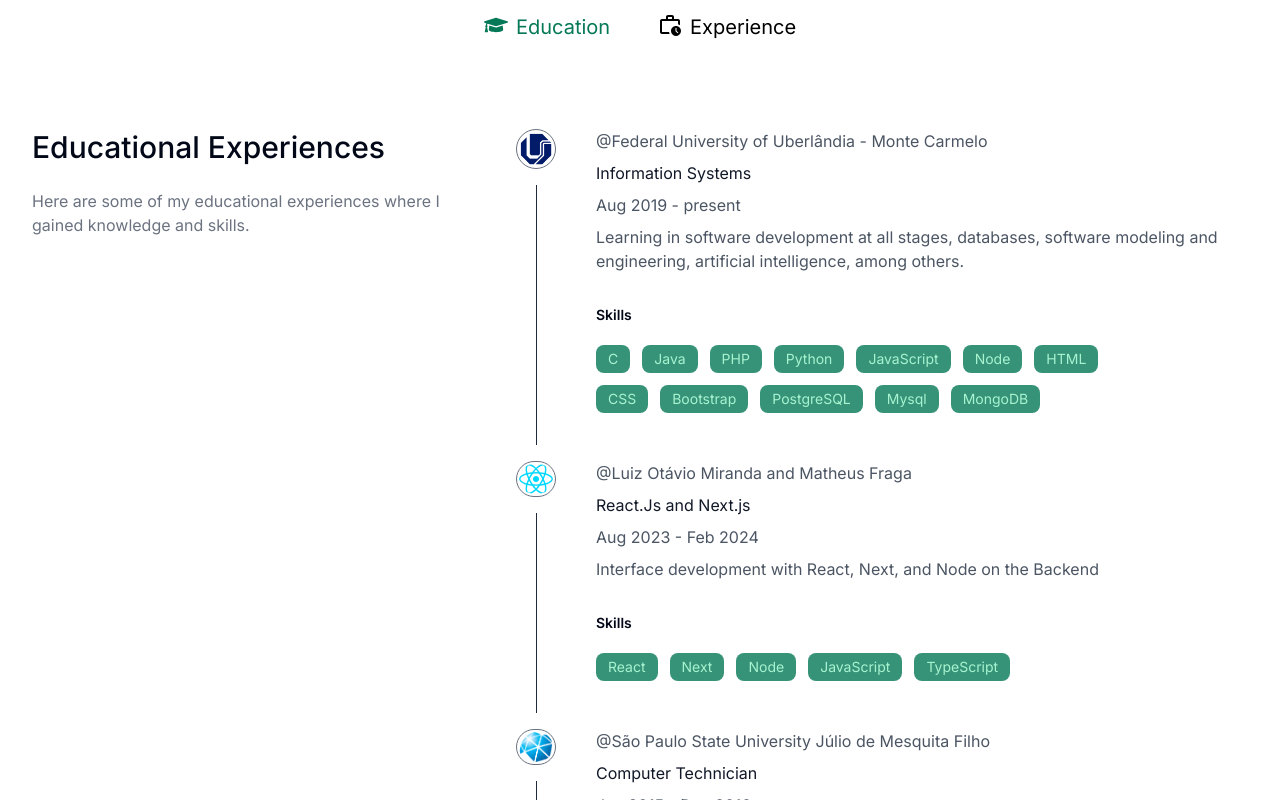
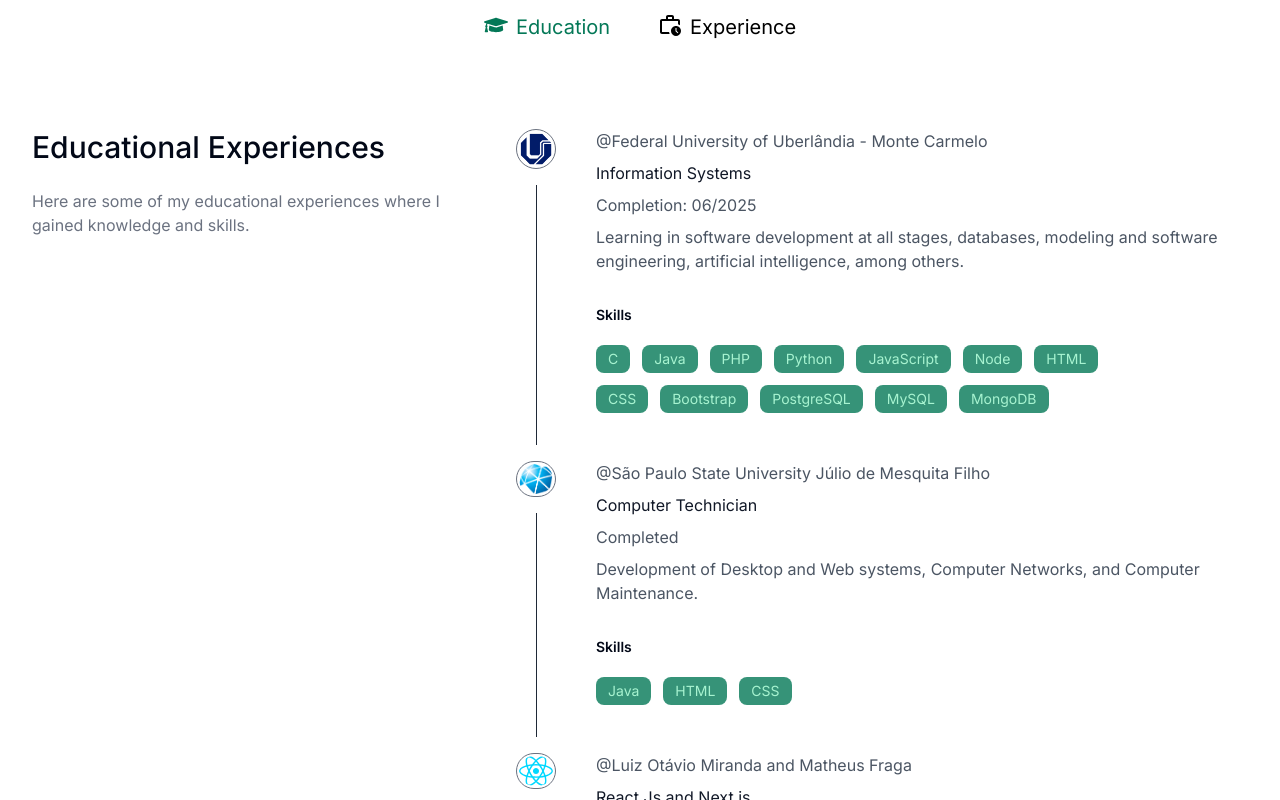
Before and after one commit to nathanmota-dev/portfolio, a Next.js app: page /en in a window 1280 px wide. Shown: the part 2000-2800 px from the top of the page. Built offline with nearby package versions, Linux system fonts and the light colour scheme.

Commit message:
:sparkles: feat: update infos

```diff
--- a/app/[locale]/pages/about/index.tsx
+++ b/app/[locale]/pages/about/index.tsx
@@ -18,7 +18,7 @@ export const AboutSection = () => {
             <p className="text-justify text-md sm:text-lg dark:text-gray-300 mt-6 leading-relaxed max-w-4xl ">
                 {t("description3")}
             </p>
-            <a href="https://drive.google.com/file/d/1n5e4UWESwQ_EDD6yBcq4bPMBk_t4RWGg/view?usp=sharing">
+            <a href="https://drive.google.com/file/d/1oNX3k44zyyuz9kHNQhASPzOG7K7YqR1j/view?usp=sharing" target="_blank" rel="noopener noreferrer">
                 <Button className="mt-6 sm:mt-12">{t("button")}</Button>
             </a>
 
--- a/dictionaries/en/education.json
+++ b/dictionaries/en/education.json
@@ -3,8 +3,8 @@
         "logo": "/education/logoUFU.png",
         "institution": "Federal University of Uberlândia - Monte Carmelo",
         "course": "Information Systems",
-        "date": "Aug 2019 - present",
-        "description": "Learning in software development at all stages, databases, software modeling and engineering, artificial intelligence, among others.",
+        "date": "Completion: 06/2025",
+        "description": "Learning in software development at all stages, databases, modeling and software engineering, artificial intelligence, among others.",
         "link": "https://facom.ufu.br/graduacao/sistemas-de-informacao-campus-monte-carmelo",
         "technologies": [
             "C",
@@ -17,16 +17,29 @@
             "CSS",
             "Bootstrap",
             "PostgreSQL",
-            "Mysql",
+            "MySQL",
             "MongoDB"
+        ]
+    },
+    {
+        "logo": "/education/logoUnesp.png",
+        "institution": "São Paulo State University Júlio de Mesquita Filho",
+        "course": "Computer Technician",
+        "date": "Completed",
+        "description": "Development of Desktop and Web systems, Computer Networks, and Computer Maintenance.",
+        "link": "https://facom.ufu.br/graduacao/sistemas-de-informacao-campus-monte-carmelo",
+        "technologies": [
+            "Java",
+            "HTML",
+            "CSS"
         ]
     },
     {
         "logo": "/education/react.svg",
         "institution": "Luiz Otávio Miranda and Matheus Fraga",
         "course": "React.Js and Next.js",
-        "date": "Aug 2023 - Feb 2024",
-        "description": "Interface development with React, Next, and Node on the Backend",
+        "date": "Completed",
+        "description": "Development of interfaces with React and Next, building APIs with Node, and using TypeScript.",
         "link": "https://facom.ufu.br/graduacao/sistemas-de-informacao-campus-monte-carmelo",
         "technologies": [
             "React",
@@ -35,18 +48,5 @@
             "JavaScript",
             "TypeScript"
         ]
-    },
-    {
-        "logo": "/education/logoUnesp.png",
-        "institution": "São Paulo State University Júlio de Mesquita Filho",
-        "course": "Computer Technician",
-        "date": "Jan 2015 - Dec 2016",
-        "description": "Development of Desktop and Web systems, Computer Networks",
-        "link": "https://facom.ufu.br/graduacao/sistemas-de-informacao-campus-monte-carmelo",
-        "technologies": [
-            "Java",
-            "HTML",
-            "CSS"
-        ]
     }
 ]
--- a/dictionaries/en/experience.json
+++ b/dictionaries/en/experience.json
@@ -1,29 +1,26 @@
 [
     {
-        "logo": "/education/logoWorkana.png",
-        "institution": "Workana",
-        "course": "Freelance Front-End Developer",
-        "date": "Oct 2023 - present",
-        "description": "Implementation of new features and creation of interfaces from scratch.",
-        "link": "https://www.linkedin.com/company/workana/",
+        "logo": "/education/logoUFU.png",
+        "institution": "UFU",
+        "course": "Scientific Initiation - Research on Operating System Failures",
+        "date": "Mar 2024 - present",
+        "description": "Research on failures in Operating Systems using Python to generate solution reports.",
+        "link": "",
         "technologies": [
-            "React",
-            "Node",
-            "Express",
-            "Tailwind",
-            "StyledComponents",
-            "MySQL",
-            "MongoDB",
+            "Python",
+            "FastAPI",
             "PostgreSQL",
-            "Prisma"
+            "ReactJS",
+            "Data Analysis",
+            "Reliability Reports"
         ]
     },
     {
         "logo": "/education/logoUFU.png",
         "institution": "UFU",
-        "course": "Web Programming Tutor",
-        "date": "Jun 2023 - Dec 2023",
-        "description": "Tutoring in the Internet Programming course, assisting students with questions and grading exercises.",
+        "course": "Web Programming Teacher",
+        "date": "Jan 2023 - Dec 2024",
+        "description": "I taught HTML and CSS classes to teenagers, focusing on practical projects, and served as a Monitor in the Internet Programming course, assisting students with questions and exercise reviews.",
         "link": "",
         "technologies": [
             "HTML",
@@ -34,33 +31,37 @@
         ]
     },
     {
+        "logo": "/education/logoWorkana.png",
+        "institution": "Freelancer",
+        "course": "Front-End Developer",
+        "date": "Aug 2023 - May 2024",
+        "description": "Development of customized websites for small and medium-sized businesses, from layout design to full implementation, with the creation of responsive interfaces.",
+        "link": "",
+        "technologies": [
+            "HTML",
+            "CSS",
+            "JavaScript",
+            "TypeScript",
+            "ReactJS",
+            "NextJs",
+            "StyledComponents",
+            "TailwindCSS"
+        ]
+    },
+    {
         "logo": "/education/logoTecMob.png",
         "institution": "TecMob",
         "course": "Traffic Manager - E-commerce",
         "date": "Dec 2020 - May 2022",
-        "description": "Management of high-impact advertising campaigns on platforms such as Facebook Ads and Google Ads, as well as sales strategies and administrative routine.",
+        "description": "Management of high-impact advertising campaigns on platforms like Facebook Ads and Google Ads, in addition to sales strategies and administrative routines.",
         "link": "",
         "technologies": [
             "Facebook Ads",
             "Google Ads",
-            "Tiktok Ads",
+            "TikTok Ads",
             "Excel",
             "Google Analytics",
             "Google Tag Manager"
         ]
-    },
-    {
-        "logo": "/education/logoCorreios.png",
-        "institution": "Correios",
-        "course": "Administrative Assistant - Young Apprentice",
-        "date": "Nov 2015 - Nov 2016",
-        "description": "Administrative routine such as organizing documents, customer service, managing correspondence, creating spreadsheets, and public service.",
-        "link": "https://www.linkedin.com/company/correios/",
-        "technologies": [
-            "Excel",
-            "Word",
-            "PowerPoint",
-            "Senai"
-        ]
     }
 ]
--- a/dictionaries/en/project.json
+++ b/dictionaries/en/project.json
@@ -13,6 +13,21 @@
         "githubUrl": "https://github.com/nathanmota-dev/blog-nextjs",
         "deployUrl": "https://blog-do-nathan.vercel.app/",
         "type": "frontend"
+    },
+    {
+        "image": "projects/dashboard.JPG",
+        "title": "Full Stack Dashboard",
+        "description": "Dashboard built with Next.js featuring User CRUD, Authentication, Encryption, Different User Permissions, and Data Retrieval on Access",
+        "technologies": [
+            "Next",
+            "TailwindCSS",
+            "Shadcn.ui",
+            "MongoDB",
+            "Docker"
+        ],
+        "githubUrl": "https://github.com/nathanmota-dev/dashboard-next-crud",
+        "deployUrl": "https://dashboard-next-crud.vercel.app/",
+        "type": "fullstack"
     },
     {
         "image": "projects/TechVantage.JPG",
@@ -163,25 +178,5 @@
         "deployUrl": "https://habit-manager-six.vercel.app/",
         "type": "frontend",
         "developing": "In Development"
-    },
-    {
-        "image": "projects/Dash.JPG",
-        "title": "Dashboard",
-        "description": "Dashboard with Login, Registration, authentication, encryption, and a Dashboard page.",
-        "technologies": [
-            "React",
-            "Vite",
-            "Node",
-            "Express",
-            "MySQL",
-            "SASS",
-            "ReactHookForm",
-            "React-Icons",
-            "Yup.js"
-        ],
-        "githubUrl": "https://github.com/nathanmota-dev/fullstack-auth-dash-client",
-        "deployUrl": "",
-        "type": "fullstack",
-        "developing": "In Development"
     }
 ]
--- a/dictionaries/pt/education.json
+++ b/dictionaries/pt/education.json
@@ -3,7 +3,7 @@
         "logo": "/education/logoUFU.png",
         "institution": "Universidade Federal de Uberlândia - Monte Carmelo",
         "course": "Sistemas de Informação",
-        "date": "ago 2019 - presente",
+        "date": "Conclusão: 06/2025",
         "description": "Aprendizado no desenvolvimento de software em todas as etapas, banco de dados, modelagem e engenharia de software, inteligência artificial, entre outros.",
         "link": "https://facom.ufu.br/graduacao/sistemas-de-informacao-campus-monte-carmelo",
         "technologies": [
@@ -22,11 +22,24 @@
         ]
     },
     {
+        "logo": "/education/logoUnesp.png",
+        "institution": "Universidade Estadual Paulista Júlio de Mesquita Filho",
+        "course": "Técnico em Informática",
+        "date": "Concluído",
+        "description": "Desenvolvimento de sistemas Desktop e Web, Redes de Computadores e Manutenção de Computadores.",
+        "link": "https://facom.ufu.br/graduacao/sistemas-de-informacao-campus-monte-carmelo",
+        "technologies": [
+            "Java",
+            "HTML",
+            "CSS"
+        ]
+    },
+    {
         "logo": "/education/react.svg",
         "institution": "Luiz Otávio Miranda e Matheus Fraga",
         "course": "React.Js e Next.js",
-        "date": "ago 2023 - fev 2024",
-        "description": "Desenvolvimento de interfaces com React, Next e Node no Backend",
+        "date": "Concluído",
+        "description": "Desenvolvimento de interfaces com React e Next, contrução de APIs com Node e uso de TypeScript.",
         "link": "https://facom.ufu.br/graduacao/sistemas-de-informacao-campus-monte-carmelo",
         "technologies": [
             "React",
@@ -35,18 +48,5 @@
             "JavaScript",
             "TypeScript"
         ]
-    },
-    {
-        "logo": "/education/logoUnesp.png",
-        "institution": "Universidade Estadual Paulista Júlio de Mesquita Filho",
-        "course": "Técnico em Informática",
-        "date": "jan 2015 - dez 2016",
-        "description": "Desenvolvimento de sistemas Desktop E Web, Redes de Computadores",
-        "link": "https://facom.ufu.br/graduacao/sistemas-de-informacao-campus-monte-carmelo",
-        "technologies": [
-            "Java",
-            "HTML",
-            "CSS"
-        ]
     }
 ]
--- a/dictionaries/pt/experience.json
+++ b/dictionaries/pt/experience.json
@@ -1,29 +1,26 @@
 [
     {
-        "logo": "/education/logoWorkana.png",
-        "institution": "Workana",
-        "course": "Freelancer Front-End",
-        "date": "out 2023 - presente",
-        "description": "Implementação de novas features e realização de interfaces do zero.",
-        "link": "https://www.linkedin.com/company/workana/",
+        "logo": "/education/logoUFU.png",
+        "institution": "UFU",
+        "course": "Iniciação Científica - Pesquisa sobre falhas de Sistemas Operacionais",
+        "date": "Mar 2024 - presente",
+        "description": "Pesquisa sobre falha em Sistemas Operacionais utilizando Python para gerar relatórios de solução.",
+        "link": "",
         "technologies": [
-            "React",
-            "Node",
-            "Express",
-            "Tailwind",
-            "StyledComponents",
-            "MySQL",
-            "MongoDB",
-            "PostgreSQL",
-            "Prisma"
+            "Python",
+            "FastAPI",
+            "PosgreSQL",
+            "ReactJS",
+            "Análise de Dados",
+            "Relatórios de Confiabilidade"
         ]
     },
     {
         "logo": "/education/logoUFU.png",
         "institution": "UFU",
-        "course": "Monitor de Programação Web",
-        "date": "jun 2023 - dez 2023",
-        "description": "Monitoria da disciplina de Programação para Internet, auxiliando os alunos com dúvidas e correção de exercícios.",
+        "course": "Professor de Programação Web",
+        "date": "Jan 2023 - Dez 2024",
+        "description": "Ministrei aulas de HTML e CSS para adolescentes, com foco em projetos práticos, e atuei como Monitor na disciplina de Programação para Internet, auxiliando alunos com dúvidas e revisão de exercícios.",
         "link": "",
         "technologies": [
             "HTML",
@@ -34,33 +31,37 @@
         ]
     },
     {
+        "logo": "/education/logoWorkana.png",
+        "institution": "Freelancer",
+        "course": "Front-End Developer",
+        "date": "Ago 2023 - Mai 2024",
+        "description": "Desenvolvimento de sites personalizados para pequenas e médias empresas, desde a concepção de layouts até a implementação completa, com criação de interfaces responsivas.",
+        "link": "",
+        "technologies": [
+            "HTML",
+            "CSS",
+            "JavaScript",
+            "TypeScript",
+            "ReactJS",
+            "NextJs",
+            "StyledComponents",
+            "TailwindCSS"
+        ]
+    },
+    {
         "logo": "/education/logoTecMob.png",
         "institution": "TecMob",
         "course": "Gestor de Tráfego - E-commerce",
-        "date": "dez 2020 - maio 2022",
-        "description": "Gerenciamento de campanhas de publicidade de alto impacto em plataformas como Facebook Ads e Google Ads, além de estratégias de venda e rotina administrativa.",
+        "date": "Dez 2020 - Mai 2022",
+        "description": "Gestão de campanhas publicitárias de alto impacto em plataformas como Facebook Ads e Google Ads, além de estratégias de vendas e rotinas administrativas.",
         "link": "",
         "technologies": [
             "Facebook Ads",
             "Google Ads",
-            "Tiktok Ads",
+            "TikTok Ads",
             "Excel",
             "Google Analytics",
             "Google Tag Manager"
         ]
-    },
-    {
-        "logo": "/education/logoCorreios.png",
-        "institution": "Correios",
-        "course": "Auxiliar administrativo - Jovem Aprendiz",
-        "date": "nov 2015 - nov 2016",
-        "description": "Rotina administrativa como organização de documentos, atendimento ao cliente, gerenciamento de correspondências e criação de planilhas e atendimento ao público.",
-        "link": "https://www.linkedin.com/company/correios/",
-        "technologies": [
-            "Excel",
-            "Word",
-            "PowerPoint",
-            "Senai"
-        ]
     }
 ]
--- a/dictionaries/pt/messages.json
+++ b/dictionaries/pt/messages.json
@@ -15,9 +15,9 @@
     },
     "About": {
         "title": "Sobre mim",
-        "description1": "Minha jornada na área da tecnologia começou em 2016, quando me formei como Técnico em Informática pela Universidade Estadual Paulista (Unesp). Em agosto de 2019, iniciei a graduação em Sistemas de Informação pela Universidade Federal de Uberlândia (UFU) e, desde então, tenho buscado constantemente aprender e me aprofundar na área.",
-        "description2": "Atualmente, sou Desenvolvedor Full Stack e, embora atue em todas as camadas do desenvolvimento web, tenho uma forte inclinação para o Front-End, sempre buscando manter um alto padrão de qualidade de código.",
-        "description3": "Além disso, possuo experiência em Gestão de Tráfego, Análise de Dados e Atividades Administrativas, áreas em que atuei por mais de dois anos. Estou sempre em busca de novos desafios e oportunidades para aprender e crescer como profissional.",
+        "description1": "Minha trajetória na tecnologia começou com minha formação como Técnico em Informática pela Unesp FCAV em Jaboticabal, onde eu desenvolvi meus primeiros projetos de programação. Em seguida, iniciei a graduação em Sistemas de Informação na Universidade Federal de Uberlândia (UFU), o que ampliou ainda mais minha base técnica e acadêmica.",
+        "description2": "Atualmente, atuo como Desenvolvedor Full-Stack, trabalhando em todas as etapas do desenvolvimento web. Minha experiência inclui tanto o Front-End, com a criação de interfaces, quanto o Back-End, desenvolvendo APIs robustas e escaláveis com Node.js.",
+        "description3": "Tenho também sólidos conhecimentos em bancos de dados relacionais e não relacionais, além de experiência com ORMs e infraestrutura como Docker.",
         "button": "Baixar CV"
     },
     "Projects": {
--- a/dictionaries/pt/project.json
+++ b/dictionaries/pt/project.json
@@ -13,6 +13,21 @@
         "githubUrl": "https://github.com/nathanmota-dev/blog-nextjs",
         "deployUrl": "https://blog-do-nathan.vercel.app/",
         "type": "frontend"
+    },
+    {
+        "image": "projects/dashboard.JPG",
+        "title": "Dashboard Full Stack",
+        "description": "Dashborad feito com Next com CRUD de Usuários, Autenticação, Criptografia, Permissões diferentes para usuários e Resgate de informações no acesso",
+        "technologies": [
+            "Next",
+            "TailwindCSS",
+            "Shadcn.ui",
+            "MongoDB",
+            "Docker"
+        ],
+        "githubUrl": "https://github.com/nathanmota-dev/dashboard-next-crud",
+        "deployUrl": "https://dashboard-next-crud.vercel.app/",
+        "type": "fullstack"
     },
     {
         "image": "projects/TechVantage.JPG",
@@ -163,25 +178,5 @@
         "deployUrl": "https://habit-manager-six.vercel.app/",
         "type": "frontend",
         "developing": "Em Desenvolvimento"
-    },
-    {
-        "image": "projects/Dash.JPG",
-        "title": "Dashboard",
-        "description": "Dashboard com página de Login, Cadastro, autenticação, criptografia e um DashBoard",
-        "technologies": [
-            "React",
-            "Vite",
-            "Node",
-            "Express",
-            "MySQL",
-            "SASS",
-            "ReactHookForm",
-            "React-Icons",
-            "Yup.js"
-        ],
-        "githubUrl": "https://github.com/nathanmota-dev/fullstack-auth-dash-client",
-        "deployUrl": "",
-        "type": "fullstack",
-        "developing": "Em Desenvolvimento"
     }
 ]
```
Also changed, not shown: dictionaries/en/messages.json (+4 -4 lines), public/projects/dashboard.JPG (added).
